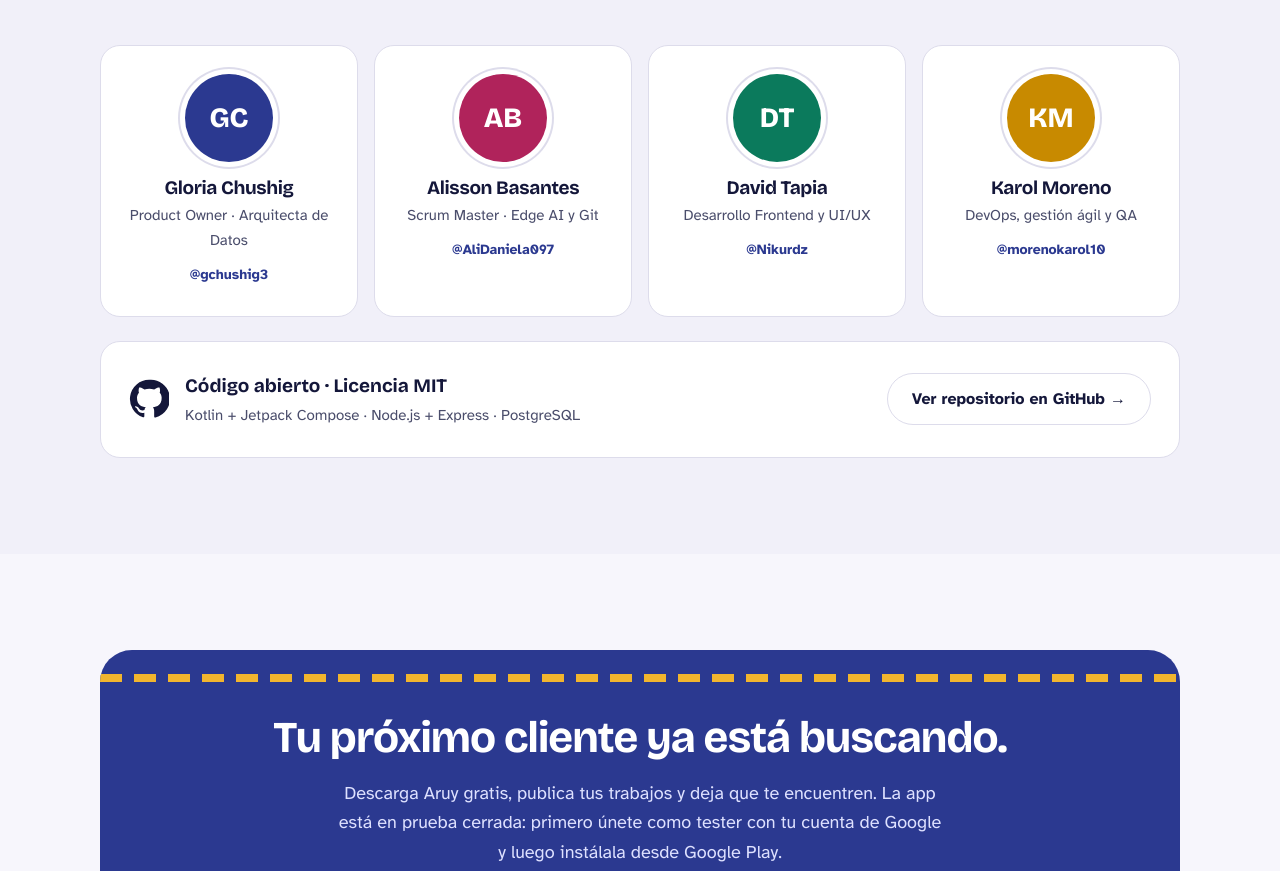
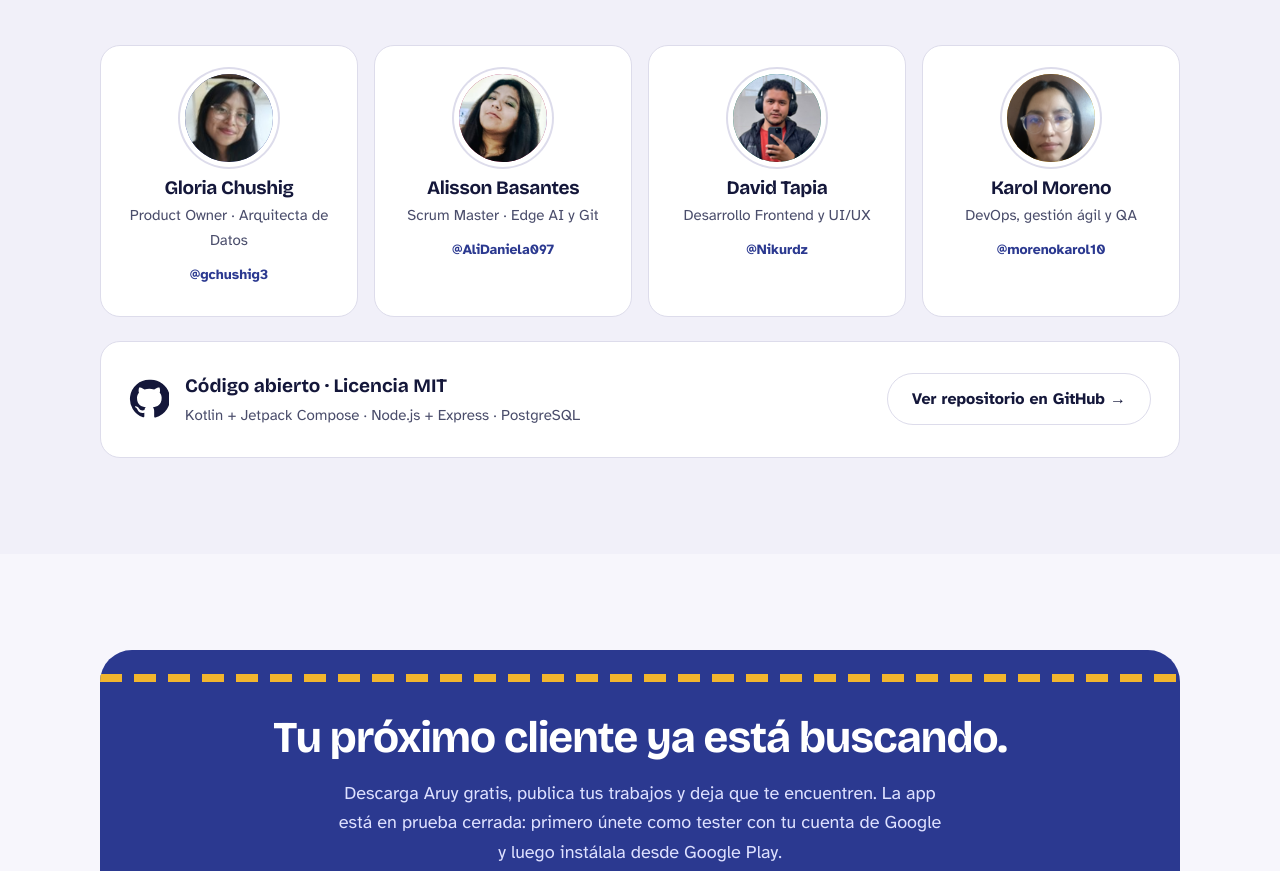
Before and after one commit to FrameFlow-app/Aruy-LandingPage, a plain HTML site: page index.html in a window 1280 px wide. Shown: the part 6022-6893 px from the top of the page. Drawn offline with nearby package versions, Linux system fonts and the light colour scheme.

Commit message:
Agregar fotos del equipo en la sección de integrantes
Co-Authored-By: Claude Opus 5.5 <noreply@anthropic.com>

```diff
--- a/css/styles.css
+++ b/css/styles.css
@@ -405,3 +405,7 @@ figure.quote figcaption { margin-top: 10px; font: 400 14px var(--font-body); col
 .cta-box .btn.btn-tester { background: transparent; color: #fff; border: 1.5px solid rgba(255, 255, 255, .55); }
 .cta-box .btn.btn-tester:hover { background: rgba(255, 255, 255, .1); }
 .cta-box p.cta-small { font-size: 14px; margin-top: 18px; color: #C9CEFF; }
+
+/* Fotos del equipo */
+.avatar { overflow: hidden; }
+.avatar img { width: 100%; height: 100%; object-fit: cover; object-position: center 30%; display: block; }
--- a/index.html
+++ b/index.html
@@ -283,10 +283,10 @@
       <p>Estudiantes de la PUCE, Quito, en los cursos de Programación Móvil y Emprendimiento Tecnológico.</p>
     </div>
     <div class="team">
-      <div class="card member reveal"><div class="avatar">GC</div><h3>Gloria Chushig</h3><p>Product Owner · Arquitecta de Datos</p><a class="gh" href="https://github.com/gchushig3" target="_blank" rel="noopener">@gchushig3</a></div>
-      <div class="card member reveal"><div class="avatar">AB</div><h3>Alisson Basantes</h3><p>Scrum Master · Edge AI y Git</p><a class="gh" href="https://github.com/AliDaniela097" target="_blank" rel="noopener">@AliDaniela097</a></div>
-      <div class="card member reveal"><div class="avatar">DT</div><h3>David Tapia</h3><p>Desarrollo Frontend y UI/UX</p><a class="gh" href="https://github.com/Nikurdz" target="_blank" rel="noopener">@Nikurdz</a></div>
-      <div class="card member reveal"><div class="avatar">KM</div><h3>Karol Moreno</h3><p>DevOps, gestión ágil y QA</p><a class="gh" href="https://github.com/morenokarol10" target="_blank" rel="noopener">@morenokarol10</a></div>
+      <div class="card member reveal"><div class="avatar"><img src="assets/equipo/gloria-chushig.png" width="128" height="128" loading="lazy" alt="Foto de Gloria Chushig"></div><h3>Gloria Chushig</h3><p>Product Owner · Arquitecta de Datos</p><a class="gh" href="https://github.com/gchushig3" target="_blank" rel="noopener">@gchushig3</a></div>
+      <div class="card member reveal"><div class="avatar"><img src="assets/equipo/alisson-basantes.png" width="128" height="128" loading="lazy" alt="Foto de Alisson Basantes"></div><h3>Alisson Basantes</h3><p>Scrum Master · Edge AI y Git</p><a class="gh" href="https://github.com/AliDaniela097" target="_blank" rel="noopener">@AliDaniela097</a></div>
+      <div class="card member reveal"><div class="avatar"><img src="assets/equipo/david-tapia.png" width="128" height="128" loading="lazy" alt="Foto de David Tapia"></div><h3>David Tapia</h3><p>Desarrollo Frontend y UI/UX</p><a class="gh" href="https://github.com/Nikurdz" target="_blank" rel="noopener">@Nikurdz</a></div>
+      <div class="card member reveal"><div class="avatar"><img src="assets/equipo/karol-moreno.png" width="128" height="128" loading="lazy" alt="Foto de Karol Moreno"></div><h3>Karol Moreno</h3><p>DevOps, gestión ágil y QA</p><a class="gh" href="https://github.com/morenokarol10" target="_blank" rel="noopener">@morenokarol10</a></div>
     </div>
     <div class="card repo reveal">
       <div class="repo-info">
```
Also changed, not shown: assets/equipo/alisson-basantes.png (added), assets/equipo/david-tapia.png (added), assets/equipo/gloria-chushig.png (added), assets/equipo/karol-moreno.png (added).
